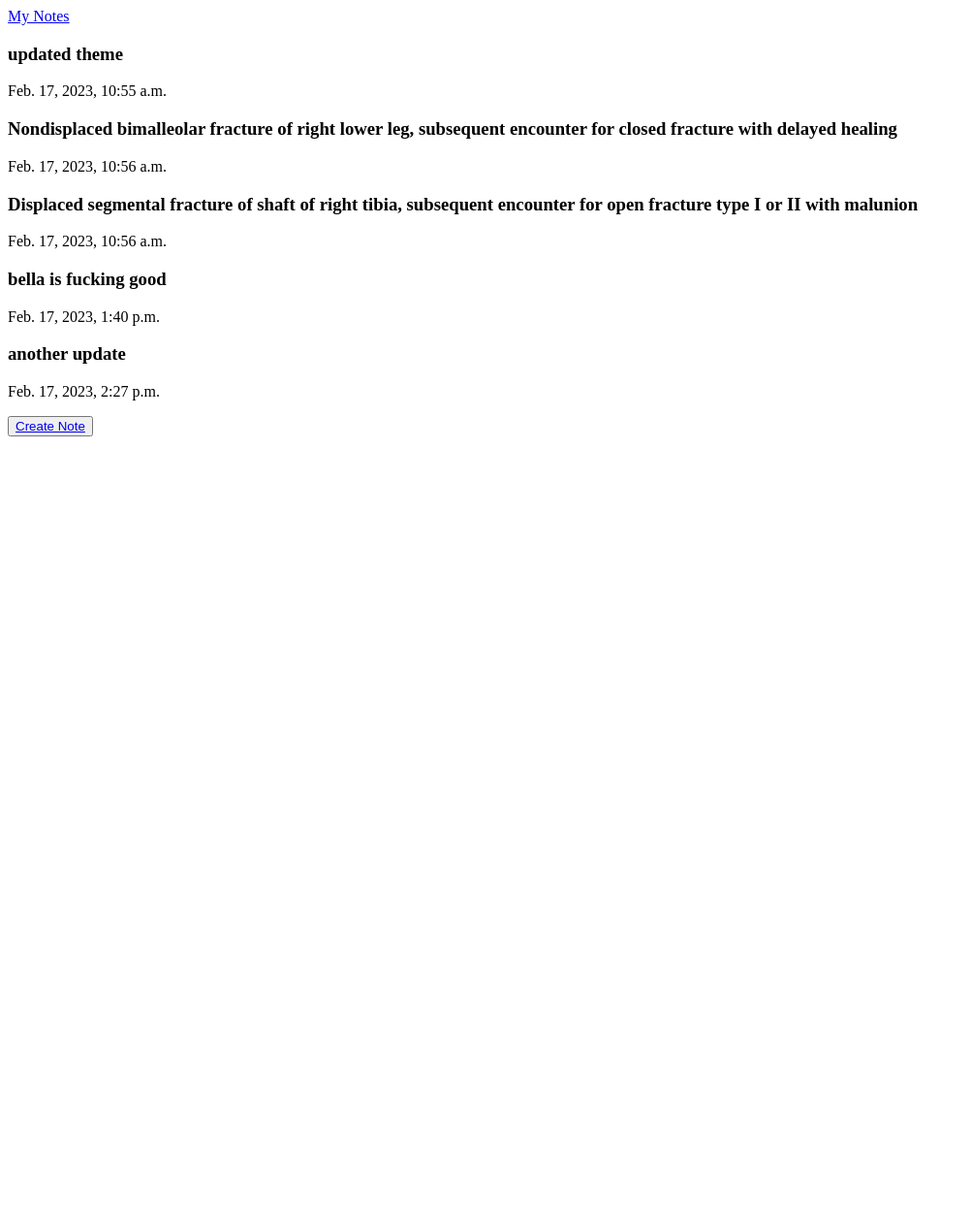
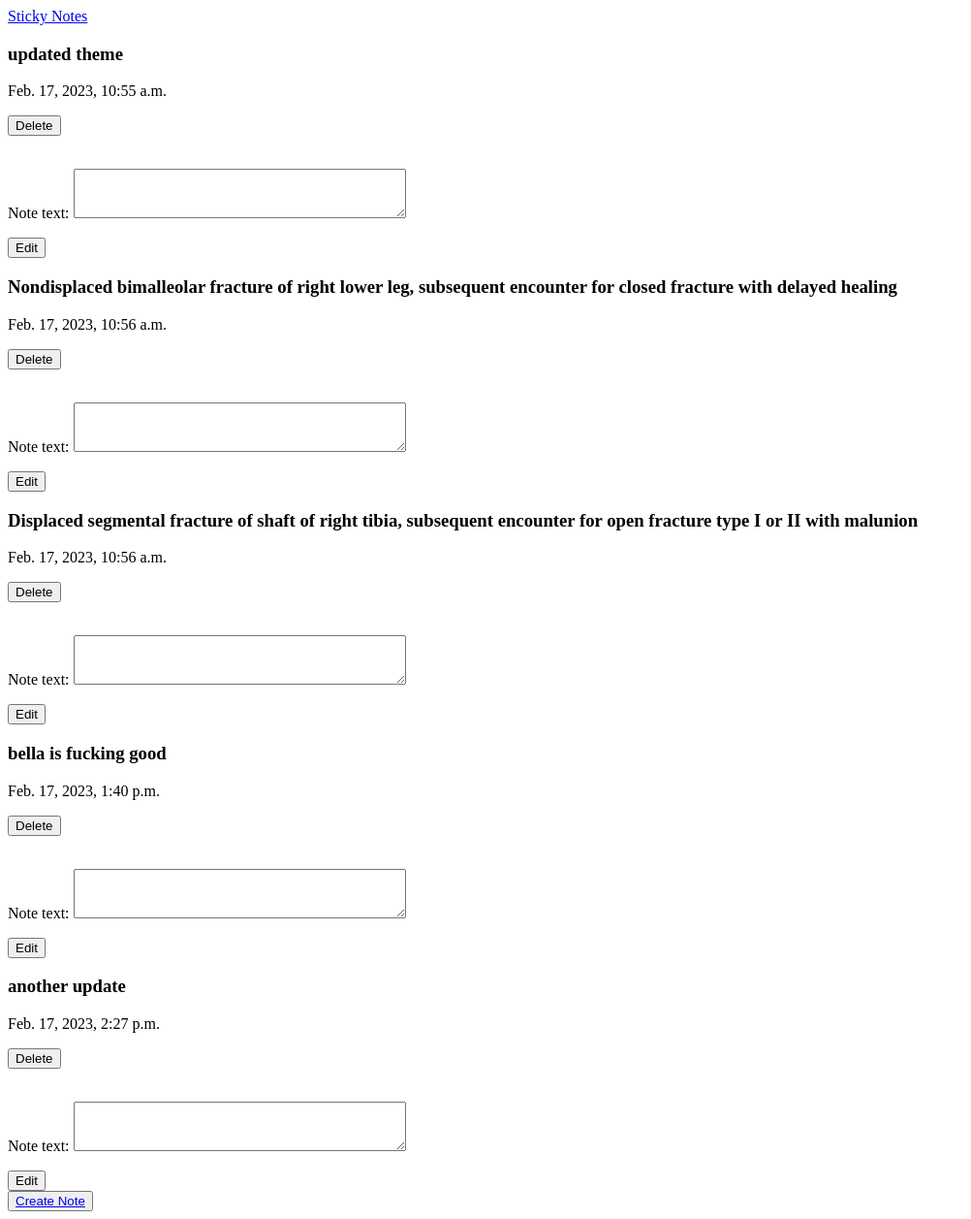
Before and after one commit to Oluwaseun241/Sticky_Notes, a Django app: template templates/base.html in a window 1280 px wide. Shown: the whole page at 97% size, without its empty margins (0-1002 px from the left). Before the commit the page ends 450 px from the top, so only its background shows below. Run offline with Django 4.2, Linux system fonts and the light colour scheme; the template is opened without the code that fills it: values that come from a table or form of the project are taken from there, others are empty; data comes from the database, SQL or seed files in the repository; both versions use the stored data as it was after the commit.

Commit message:
about time

```diff
--- /dev/null
+++ b/base/forms.py
@@ -0,0 +1,11 @@
+from django import forms
+from .models import StickyNote
+
+class StickyNoteForm(forms.ModelForm):
+    class Meta:
+        model = StickyNote
+        fields = ['note_text']
+
+        widgets = {
+            'note_text': forms.Textarea(attrs={'rows': 3}),
+        }
--- a/base/urls.py
+++ b/base/urls.py
@@ -3,5 +3,7 @@ from . import views
 
 urlpatterns = [
     path('', views.home, name='home'),
-    path('/create', views.create, name='create_note'),
+    path('create', views.create, name='create_note'),
+    path('delete/<int:pk>/', views.delete, name='delete_note'),
+    path('update/<int:pk>/', views.update, name='update_note')
 ]
--- a/templates/base.html
+++ b/templates/base.html
@@ -7,11 +7,21 @@
     <title></title>
 <body>
     <nav>
-        <a href="{% url 'home' %}">My Notes</a>
+        <a href="{% url 'home' %}">Sticky Notes</a>
     </nav>
     {% for note in notes %}
         <h3>{{ note.note_text }}</h3>
         <p>{{ note.created_at }}</p>
+        <form method="post" action="{% url 'delete_note' note.pk %}">
+            {% csrf_token %}
+            <button type="submit">Delete</button>
+        </form>
+        <br>
+        <form method="post" action="{% url 'update_note' note.pk %}">
+            {% csrf_token %}
+            {{ form.as_p }}
+            <button type="submit">Edit</button>
+        </form>
     {% endfor %}
     <button><a href="{% url 'create_note' %}">Create Note</a></button>
 </body>
--- a/templates/form.html
+++ b/templates/form.html
@@ -3,7 +3,7 @@
         {% csrf_token %}
         <label>Add New Note</label>
         <br>
-        <textarea name="note_text" placeholder="Type a new note"></textarea>
+        <input name="note_text" placeholder="Type a new note"></input>
         <br>
         <button type="submit">Add</button>
     </form>
```
Also changed, not shown: base/views.py (+24 -2 lines), db.sqlite3.
